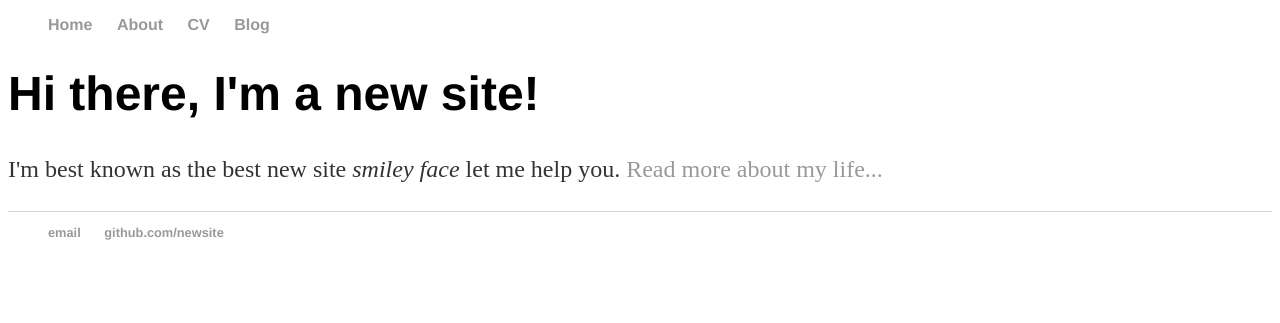
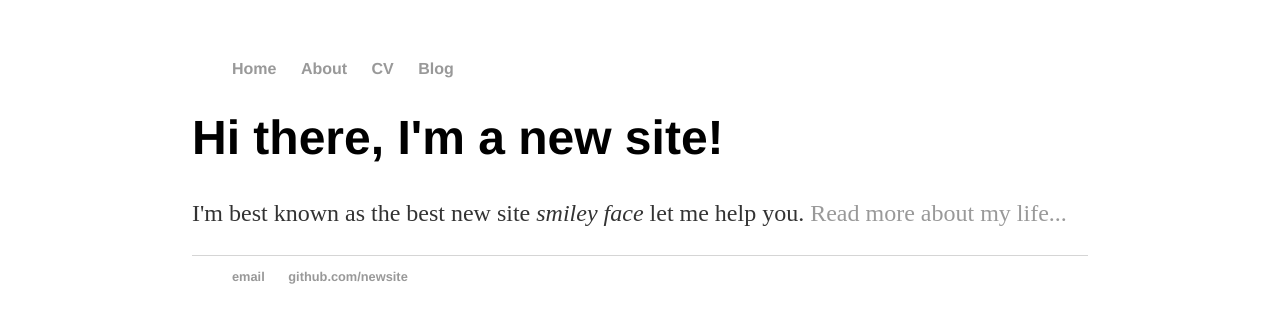
Before and after one commit to acourtney2015/Practice-Building-a-JekyllSite, a Jekyll site: the page built from index.html, in a window 1280 px wide. Shown: the top 323 px of the page. Built offline with Jekyll 4.4.1, drawn with Linux system fonts in a browser that asks for light colours.

Commit message:
Update main.css

```diff
--- a/css/main.css
+++ b/css/main.css
@@ -1,4 +1,4 @@
-![wizard](https://github.com/acourtney2015/Practice-Building-a-JekyllSite/blob/gh-pages/wizrd%20cartoon%20image.png)
+
 body {
     margin: 60px auto;
     width: 70%;
```
